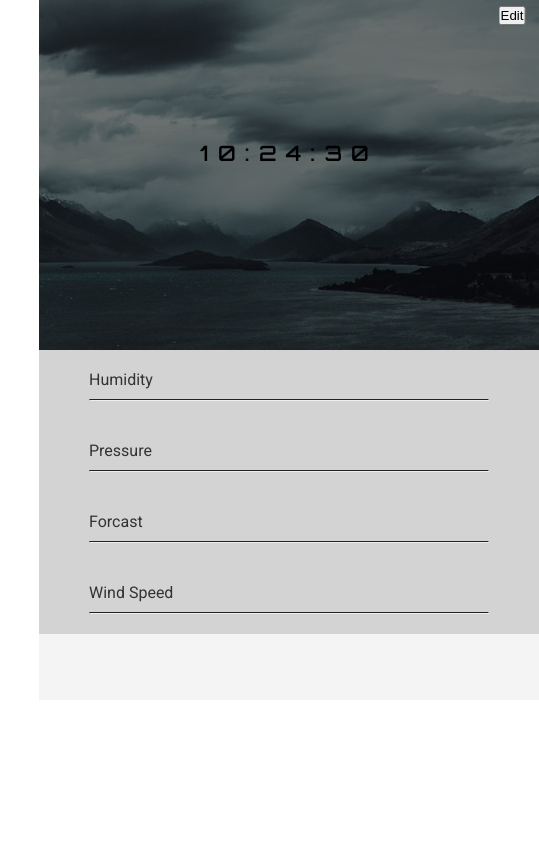
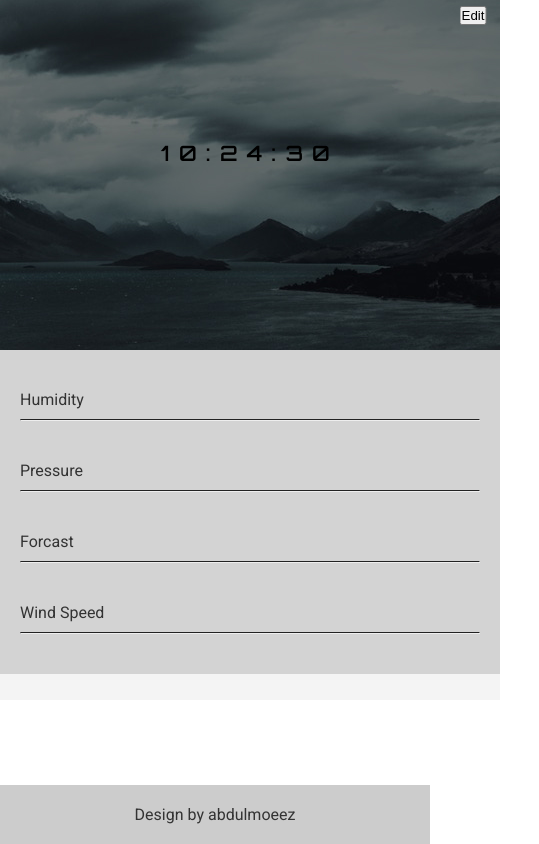
Before and after one commit to abdulmoeez/weather-app, a plain HTML site: page index..html in a window 390 px wide. Shown: the whole page, 539 px wide, since content can reach past the window. Drawn offline with nearby package versions, Linux system fonts and the light colour scheme; no server answers.

Commit message:
storage added

```diff
--- a/app.js
+++ b/app.js
@@ -11,6 +11,7 @@ document.querySelector(".modalSubmit").addEventListener('click', ()=>{
     const city = document.querySelector("#cityValue").value;
     console.log(2);
     localStorage.setItem('city', city);
+    window.location.reload();
 
 })
 
--- a/index..html
+++ b/index..html
@@ -62,6 +62,11 @@
                 </div>
             </div>
         </div>
+        <footer class="">
+            <div class="footerText">
+                <p>Design by abdulmoeez</p>
+            </div>
+        </footer>
     </div>
 
 
--- a/style.css
+++ b/style.css
@@ -191,3 +191,26 @@ Modal
     background: lightgrey;
     height: auto;
 }
+
+/*FOOTER*/
+footer{
+    background: #ccc;
+    text-align: center;
+    padding: 20px;
+    position: fixed;
+    bottom: 0;
+    left: 0;
+    width: 100%;
+}
+
+@media only screen and (max-width: 600px) {
+    .background{
+        background: none;
+    }
+    .card-main{
+        padding: 20px;
+    }
+    .container{
+        max-width: 100%;
+    }
+}
--- a/weatherHTTP.js
+++ b/weatherHTTP.js
@@ -1,7 +1,11 @@
 class weatherHtpp{
     constructor(){
         this.id = '3aba323acfad0c1198ba4acc191a8e04';
+        if(localStorage.getItem('city') == ''){
+            this.city = 'New York'
+        }else{
         this.city = localStorage.getItem('city');
+        }
 
     }
 
```
